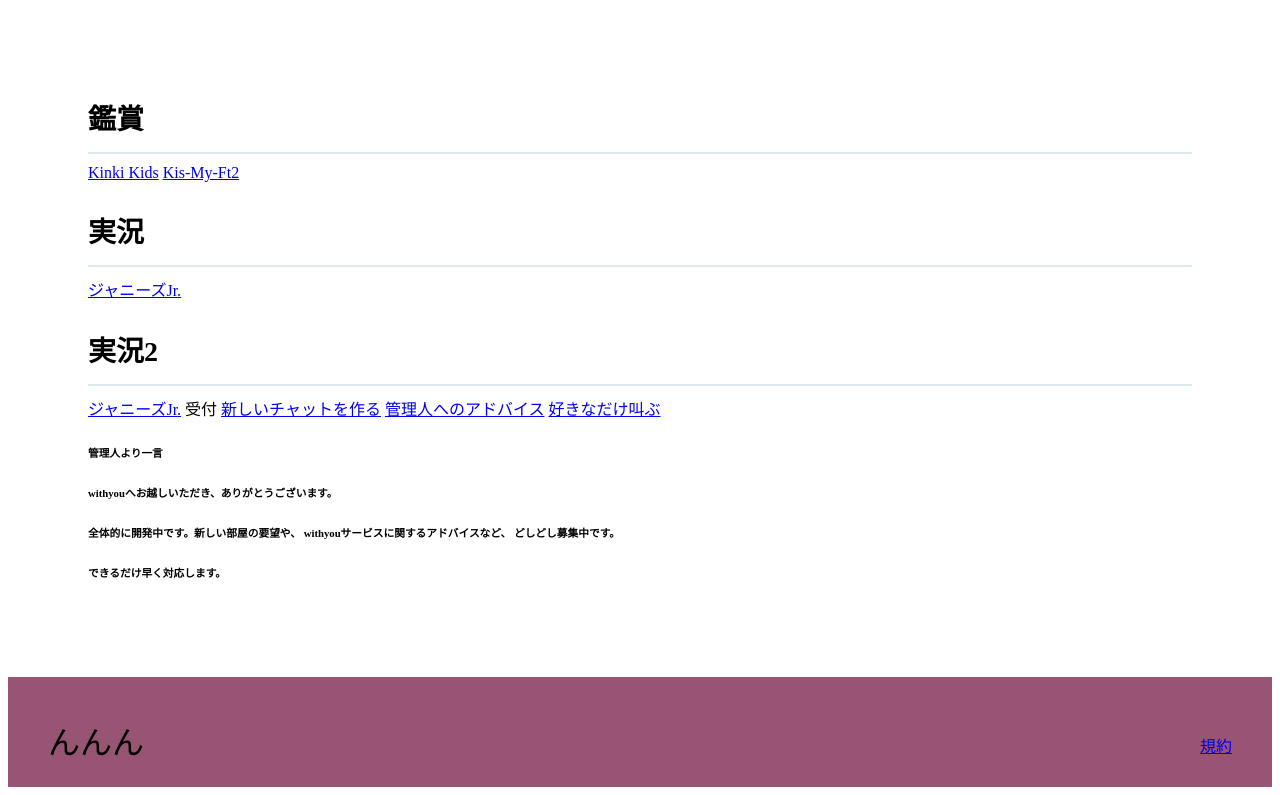
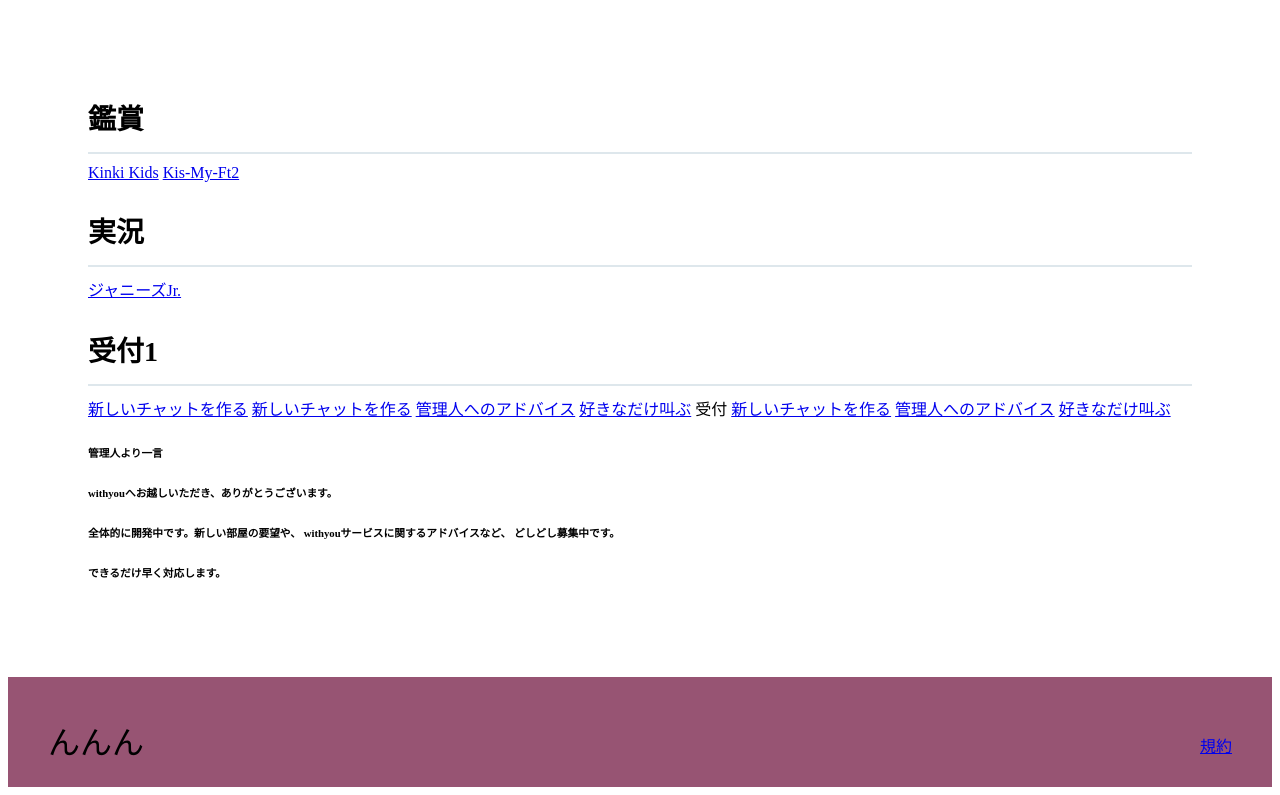
Before and after one commit to rika0001/rika0001.github.io, a plain HTML site: page index.html in a window 1280 px wide. Shown: the part 598-1393 px from the top of the page. Drawn offline with Linux system fonts and the light colour scheme.

Commit message:
いける？

```diff
--- a/index.html
+++ b/index.html
@@ -35,10 +35,19 @@
           <a href="https://www.johnnys-net.jp/page?id=artistTop&artist=21">ジャニーズJr.</a>
 		</div>
 
-		<h3 class="section-title">実況2</h3>
-        <div class="contents-item">
-          <a href="https://www.johnnys-net.jp/page?id=artistTop&artist=21">ジャニーズJr.</a>
+		<h3 class="section-title">受付1</h3>
+		<div class="contents-item">
+		  <a href="https://www.johnnys-net.jp/page?id=artistTop&artist=8">新しいチャットを作る</a>
 		</div>
+		<div class="contents-item">
+		  <a href="https://www.johnnys-net.jp/page?id=artistTop&artist=8">新しいチャットを作る</a>
+		</div>
+		<div class="contents-item">
+		  <a href="https://www.johnnys-net.jp/page?id=artistTop&artist=17">管理人へのアドバイス</a>
+		</div>
+		<div class="contents-item">
+		  <a href="https://www.johnnys-net.jp/page?id=artistTop&artist=21">好きなだけ叫ぶ</a>
+	    </div>
 
 		<h3　class="section-title">受付</h3>
         <div class="contents-item">
```
